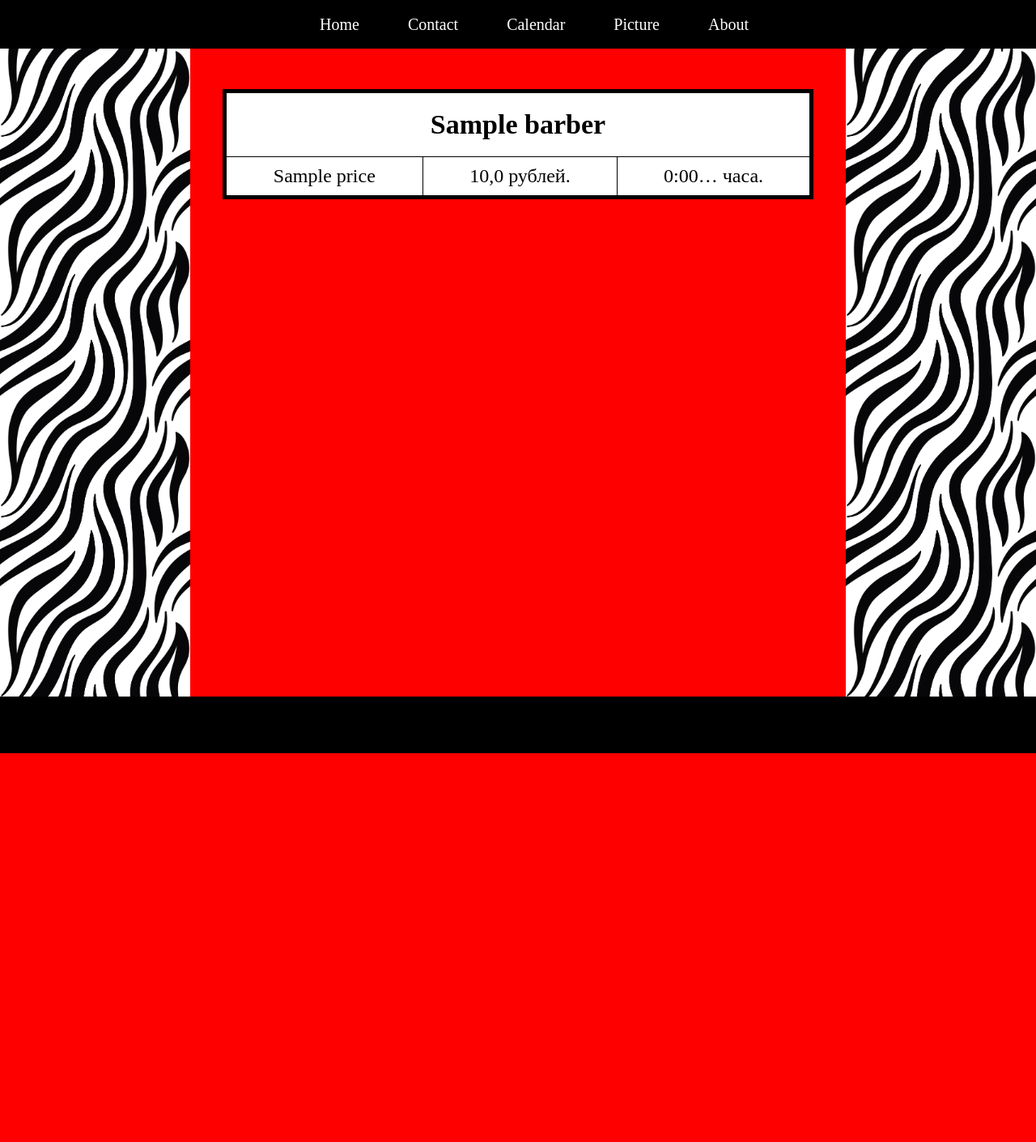
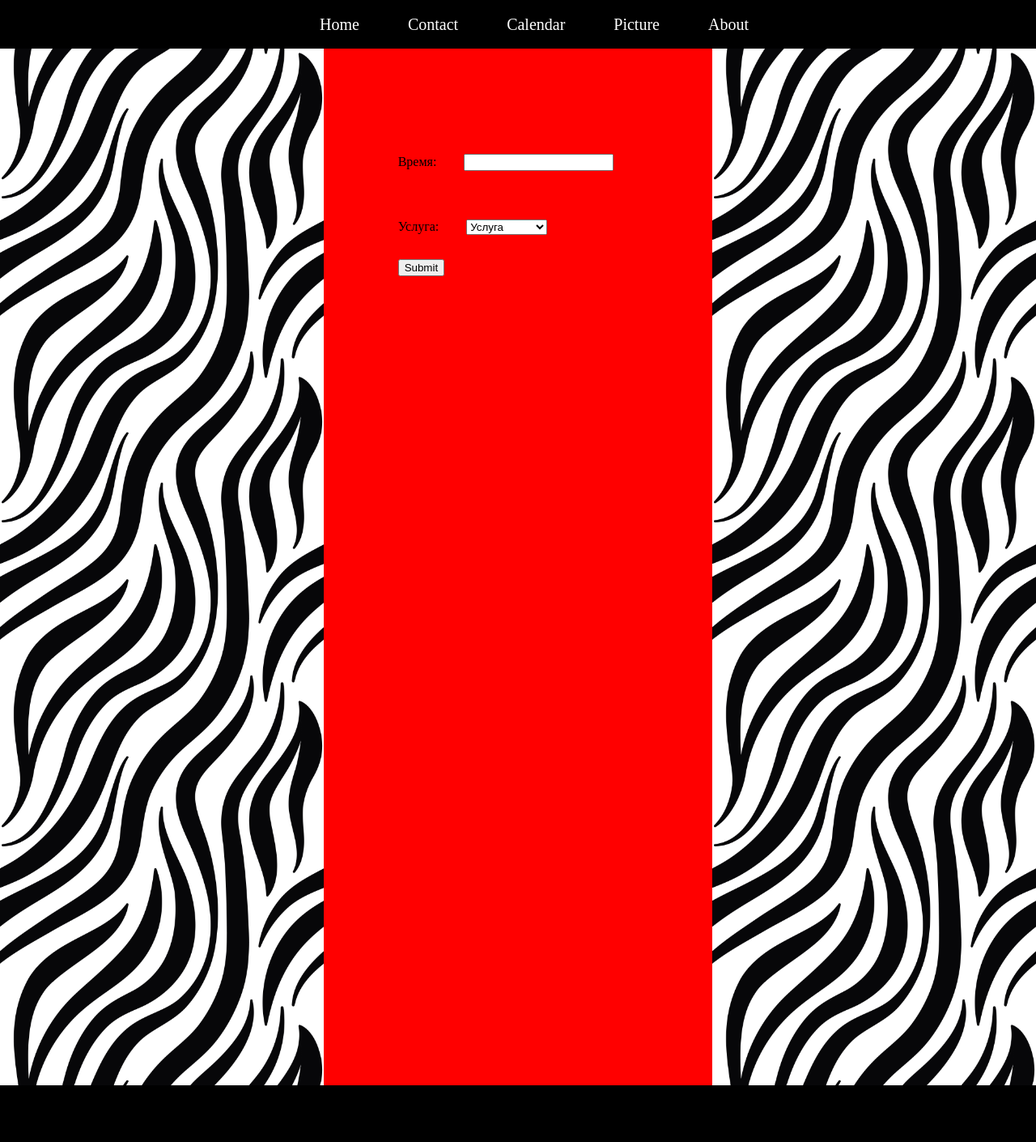
Before and after one commit to HenryAler/Calendar, a Django app: template record/barber/templates/price.html in a window 1280 px wide. Shown: the whole page at 81% size. Before the commit the page ends 930 px from the top, so only its background shows below. Run offline with Django 5.2, Linux system fonts and the light colour scheme; tables that the repository leaves empty hold one stand-in row (values such as "Sample post"); the template is opened without the code that fills it: values that come from a table or form of the project are taken from there, most other values are stand-ins (such as "Sample title", 1, 10 or a date in 2020).

Commit message:
Add form "Recordform", reworking views function price, working with html and css files

```diff
--- a/record/barber/forms.py
+++ b/record/barber/forms.py
@@ -0,0 +1,12 @@
+from django import forms
+from .models import Barber, Price
+
+
+class RecordForm(forms.Form):
+
+    time = forms.TimeField(label='Время')
+    service = forms.ModelChoiceField(label='Услуга', queryset=None, empty_label='Услуга')
+
+    def __init__(self, *args, **kwargs):
+        super().__init__(*args, **kwargs)
+        self.fields["service"].queryset = Price.objects.all()
--- a/record/barber/models.py
+++ b/record/barber/models.py
@@ -43,7 +43,7 @@ class Price(models.Model):
 
     def __str__(self):
 
-        return 'Прайс лист'
+        return self.name
 
     class Meta():
         ordering = ['name']
--- a/record/barber/templates/barber.html
+++ b/record/barber/templates/barber.html
@@ -19,8 +19,6 @@
 
         {% for i in barbers %}
 
-            {% comment %} {% if i.working == True %} {% endcomment %}
-
                 <div class='barber_foto'>
                     <img id='babrber_img' src='{{ MEDIA_URL }}{{ i.foto }}' alt='Фото Мастера' width=300 height=auto loading: lazy>
                     <p>{{ i.name}} {{ i.surname }}</p>
@@ -29,7 +27,6 @@
                     {% csrf_token %}
                     </form>
                 </div>
-            {% comment %} {% endif %}  {% endcomment %}
 
         {% endfor %}
     </div>
--- a/record/barber/templates/price.html
+++ b/record/barber/templates/price.html
@@ -8,7 +8,7 @@
 
 {% block content %}
 
-    <div class="box">
+    {% comment %} <div class="box">
 
         <table>
 
@@ -23,8 +23,16 @@
 
                 {% endfor %}
 
-        </table>
 
-    </div>
+            </table>
+
+        </div> {% endcomment %}
+
+
+        <form action="request_form" method="post">
+            {% csrf_token %}
+            {{ form }}
+            <input type="submit" value="Submit">
+        </form>
 
 {% endblock %}
--- a/record/calendarview/templates/base.html
+++ b/record/calendarview/templates/base.html
@@ -6,12 +6,12 @@
     <meta name="viewport" content="width=device-width, initial-scale=1.0">
     <link rel='stylesheet' href="{% static 'css/style.css' %}" type='text/css' />
     <title>{{ title }}</title>
-    </head>
     {% block head %}
     {% endblock %}
+</head>
 
 <body>
-
+    <header>
     <nav class='menu'>
         <ul>
             <li><a href='/'>Home</a></li>
@@ -21,7 +21,7 @@
             <li><a href='#'>About</a></li>
         </ul>
     </nav>
-
+    </header>
     <section class='page'>
 
         <div class='left-panel'></div>
--- a/record/static/css/price.css
+++ b/record/static/css/price.css
@@ -2,6 +2,7 @@
     display: flex;
     width: 100%;
     height: fit-content;
+    flex-direction: column;
 }
 
 table {
@@ -12,14 +13,27 @@ table {
     border: 5px solid black;
     background-color: white;
 }
+
 table td {
     text-align: center;
     border: 1px solid black;
     font-size: 24px;
     padding: 10px;
 }
+
 table th {
     border: 1px solid black;
     font-size: 34px;
     padding: 20px;
 }
+
+form {
+    margin-top: 100px;
+}
+
+form #id_time {
+    margin: 30px;
+}
+form #id_service {
+    margin: 30px;
+}
--- a/record/static/css/style.css
+++ b/record/static/css/style.css
@@ -1,9 +1,5 @@
-html {
-    display: flex;
-    width: 100%;
+body {
     height: 100%;
-}
-body {
     margin: 0;
     width: 100%;
     background-color: red;
@@ -40,9 +36,9 @@ ul {
 }
 
 .page {
+    height: 100vw;
     display: flex;
     justify-content: space-between;
-    height: 100%;
     width: 100%;
 }
 
```
Also changed, not shown: record/barber/views.py (+16 -1 lines).
